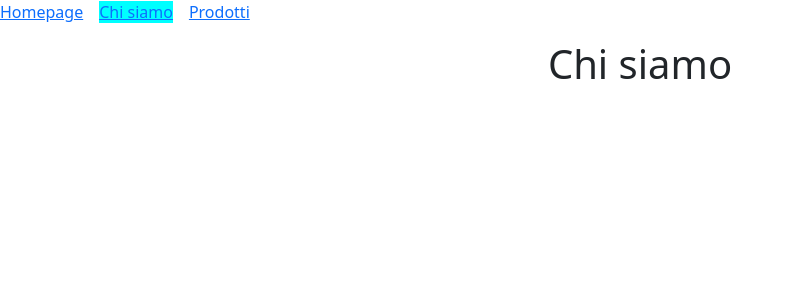
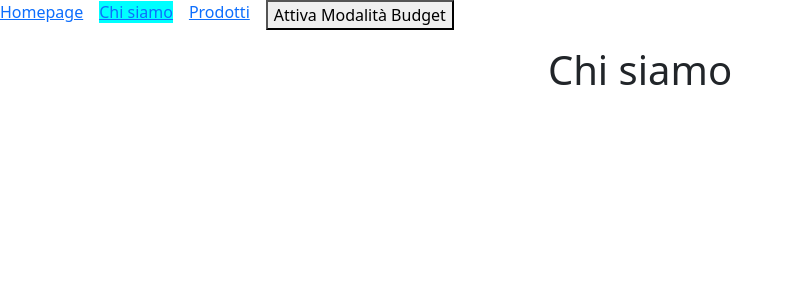
Before and after one commit to Johnnyfromtheblock4/react-router-api, a React (Vite) app: page /about in a window 1280 px wide. Shown: the top 300 px of the page, without its empty margins (0-792 px from the left). Built offline with nearby package versions, Linux system fonts and the light colour scheme.

Commit message:
[UPD] button modalità budget

```diff
--- a/src/components/Navbar.jsx
+++ b/src/components/Navbar.jsx
@@ -1,6 +1,14 @@
 import { NavLink } from "react-router-dom";
+import { useState } from "react";
 
 const Navbar = () => {
+  // stato che traccia la modalità
+  const [isBudgetModeActive, setIsBudgetModeActive] = useState(false);
+
+  // variabile che inverte la modalità
+  const toggleBudgetMode = () => {
+    setIsBudgetModeActive(!isBudgetModeActive);
+  };
   return (
     <nav>
       <ul className="list-unstyled d-flex">
@@ -13,6 +21,13 @@ const Navbar = () => {
         <li className="me-3">
           <NavLink to="/products">Prodotti</NavLink>
         </li>
+        <li>
+          <button onClick={toggleBudgetMode}>
+            {isBudgetModeActive
+              ? "Disattiva Modalità Budget"
+              : "Attiva Modalità Budget"}
+          </button>
+        </li>
       </ul>
     </nav>
   );
```
